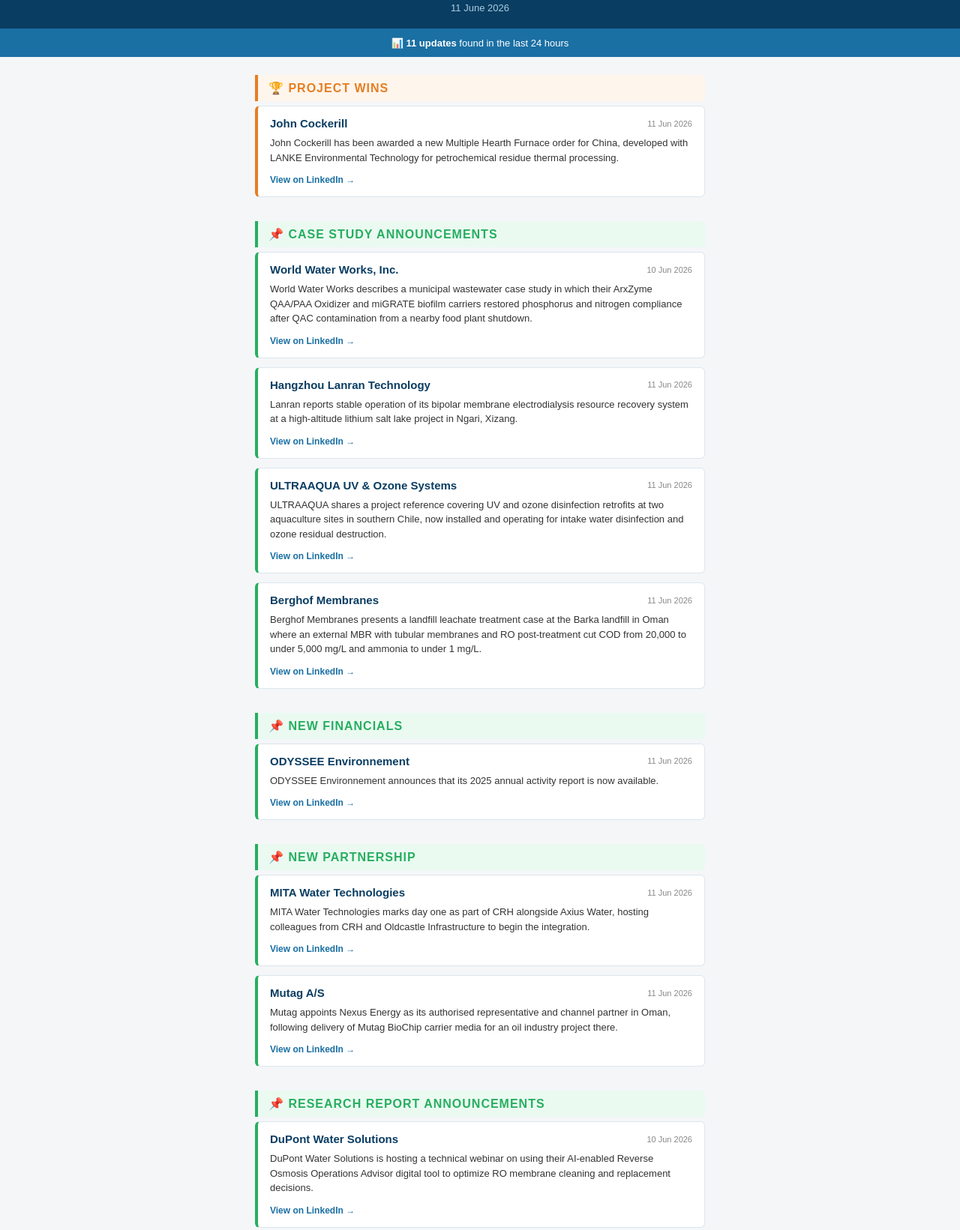
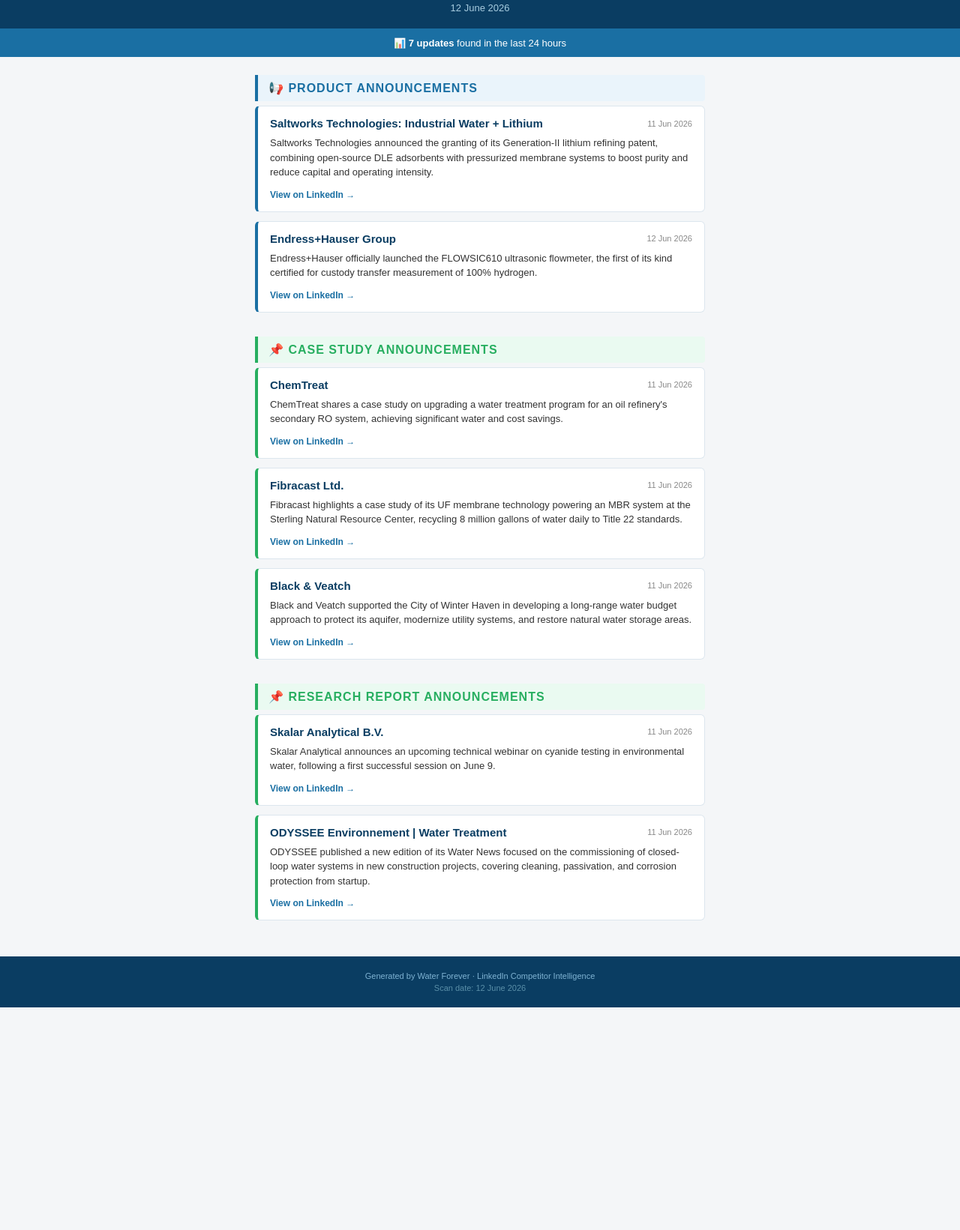
Before and after one commit to ourmaninparis-prog/v-linkedin-rss, a plain HTML site: page index.html in a window 1280 px wide. Shown: the part 87-1728 px from the top of the page at 75% size. After the commit the page ends 1431 px from the top, so only its background shows below. Drawn offline with Linux system fonts and the light colour scheme.

Commit message:
newsletter: 2026-06-12

```diff
--- a/index.html
+++ b/index.html
@@ -13,7 +13,7 @@
     <td align="center" bgcolor="#0a3d62" style="padding:32px 20px 20px; background-color:#0a3d62;">
       <div style="font-size:11px;color:#7fb3d3;letter-spacing:3px;font-variant:small-caps;text-transform:uppercase;margin-bottom:6px;">Water Forever</div>
       <div style="font-size:28px;font-weight:bold;color:#ffffff;letter-spacing:1px;">LinkedIn Competitor Feed</div>
-      <div style="font-size:13px;color:#a8cde0;margin-top:8px;">11 June 2026</div>
+      <div style="font-size:13px;color:#a8cde0;margin-top:8px;">12 June 2026</div>
     </td>
   </tr>
 </table>
@@ -22,7 +22,7 @@
 <table width="100%" cellpadding="0" cellspacing="0">
   <tr>
     <td align="center" bgcolor="#1a6fa3" style="padding:10px 20px; background-color:#1a6fa3;">
-      <span style="font-size:13px;color:#ffffff;">📊 <strong>11 updates</strong> found in the last 24 hours</span>
+      <span style="font-size:13px;color:#ffffff;">📊 <strong>7 updates</strong> found in the last 24 hours</span>
     </td>
   </tr>
 </table>
@@ -32,26 +32,44 @@
   <tr>
     <td style="padding:24px 20px;">
       <table width="600" cellpadding="0" cellspacing="0" align="center">
-        <tr data-type="heading" data-category="New project win">
+        <tr data-type="heading" data-category="New product">
   <td style="padding:0 0 6px 0;">
-    <div style="border-left:4px solid #e67e22;padding:8px 14px;background:#fef5ec;border-radius:0 4px 4px 0;">
-      <span style="font-size:16px;font-weight:bold;color:#e67e22;text-transform:uppercase;letter-spacing:1px;">🏆 Project Wins</span>
+    <div style="border-left:4px solid #1a6fa3;padding:8px 14px;background:#eaf4fb;border-radius:0 4px 4px 0;">
+      <span style="font-size:16px;font-weight:bold;color:#1a6fa3;text-transform:uppercase;letter-spacing:1px;">📢 Product Announcements</span>
     </div>
   </td>
 </tr>
-<tr data-type="article" data-category="New project win">
+<tr data-type="article" data-category="New product">
   <td style="padding:0 0 12px 0;">
-    <table width="100%" cellpadding="0" cellspacing="0" style="background:#ffffff;border-radius:6px;border:1px solid #dce6ee;border-left:4px solid #e67e22;">
+    <table width="100%" cellpadding="0" cellspacing="0" style="background:#ffffff;border-radius:6px;border:1px solid #dce6ee;border-left:4px solid #1a6fa3;">
       <tr>
         <td style="padding:14px 16px;">
           <table width="100%" cellpadding="0" cellspacing="0">
             <tr>
-              <td data-field="company" style="font-size:15px;font-weight:bold;color:#0a3d62;">John Cockerill</td>
+              <td data-field="company" style="font-size:15px;font-weight:bold;color:#0a3d62;">Saltworks Technologies: Industrial Water + Lithium</td>
               <td data-field="pub-date" align="right" style="font-size:11px;color:#888888;">11 Jun 2026</td>
             </tr>
           </table>
-          <p data-field="summary" style="margin:8px 0 10px;font-size:13px;color:#333333;line-height:1.5;">John Cockerill has been awarded a new Multiple Hearth Furnace order for China, developed with LANKE Environmental Technology for petrochemical residue thermal processing.</p>
-          <a data-field="link" href="https://www.linkedin.com/feed/update/urn:li:activity:7470731011836899328/" style="font-size:12px;color:#1a6fa3;text-decoration:none;font-weight:bold;">View on LinkedIn &#8594;</a>
+          <p data-field="summary" style="margin:8px 0 10px;font-size:13px;color:#333333;line-height:1.5;">Saltworks Technologies announced the granting of its Generation-II lithium refining patent, combining open-source DLE adsorbents with pressurized membrane systems to boost purity and reduce capital and operating intensity.</p>
+          <a data-field="link" href="https://www.linkedin.com/feed/update/urn:li:activity:7470878992427020289/" style="font-size:12px;color:#1a6fa3;text-decoration:none;font-weight:bold;">View on LinkedIn &#8594;</a>
+        </td>
+      </tr>
+    </table>
+  </td>
+</tr>
+<tr data-type="article" data-category="New product">
+  <td style="padding:0 0 12px 0;">
+    <table width="100%" cellpadding="0" cellspacing="0" style="background:#ffffff;border-radius:6px;border:1px solid #dce6ee;border-left:4px solid #1a6fa3;">
+      <tr>
+        <td style="padding:14px 16px;">
+          <table width="100%" cellpadding="0" cellspacing="0">
+            <tr>
+              <td data-field="company" style="font-size:15px;font-weight:bold;color:#0a3d62;">Endress+Hauser Group</td>
+              <td data-field="pub-date" align="right" style="font-size:11px;color:#888888;">12 Jun 2026</td>
+            </tr>
+          </table>
+          <p data-field="summary" style="margin:8px 0 10px;font-size:13px;color:#333333;line-height:1.5;">Endress+Hauser officially launched the FLOWSIC610 ultrasonic flowmeter, the first of its kind certified for custody transfer measurement of 100% hydrogen.</p>
+          <a data-field="link" href="https://www.linkedin.com/feed/update/urn:li:activity:7471073020980117504/" style="font-size:12px;color:#1a6fa3;text-decoration:none;font-weight:bold;">View on LinkedIn &#8594;</a>
         </td>
       </tr>
     </table>
@@ -72,12 +90,12 @@
         <td style="padding:14px 16px;">
           <table width="100%" cellpadding="0" cellspacing="0">
             <tr>
-              <td data-field="company" style="font-size:15px;font-weight:bold;color:#0a3d62;">World Water Works, Inc.</td>
-              <td data-field="pub-date" align="right" style="font-size:11px;color:#888888;">10 Jun 2026</td>
+              <td data-field="company" style="font-size:15px;font-weight:bold;color:#0a3d62;">ChemTreat</td>
+              <td data-field="pub-date" align="right" style="font-size:11px;color:#888888;">11 Jun 2026</td>
             </tr>
           </table>
-          <p data-field="summary" style="margin:8px 0 10px;font-size:13px;color:#333333;line-height:1.5;">World Water Works describes a municipal wastewater case study in which their ArxZyme QAA/PAA Oxidizer and miGRATE biofilm carriers restored phosphorus and nitrogen compliance after QAC contamination from a nearby food plant shutdown.</p>
-          <a data-field="link" href="https://www.linkedin.com/feed/update/urn:li:activity:7470537494858743809/" style="font-size:12px;color:#1a6fa3;text-decoration:none;font-weight:bold;">View on LinkedIn &#8594;</a>
+          <p data-field="summary" style="margin:8px 0 10px;font-size:13px;color:#333333;line-height:1.5;">ChemTreat shares a case study on upgrading a water treatment program for an oil refinery&#x27;s secondary RO system, achieving significant water and cost savings.</p>
+          <a data-field="link" href="https://www.linkedin.com/feed/update/urn:li:activity:7470854112373346305/" style="font-size:12px;color:#1a6fa3;text-decoration:none;font-weight:bold;">View on LinkedIn &#8594;</a>
         </td>
       </tr>
     </table>
@@ -90,12 +108,12 @@
         <td style="padding:14px 16px;">
           <table width="100%" cellpadding="0" cellspacing="0">
             <tr>
-              <td data-field="company" style="font-size:15px;font-weight:bold;color:#0a3d62;">Hangzhou Lanran Technology</td>
+              <td data-field="company" style="font-size:15px;font-weight:bold;color:#0a3d62;">Fibracast Ltd.</td>
               <td data-field="pub-date" align="right" style="font-size:11px;color:#888888;">11 Jun 2026</td>
             </tr>
           </table>
-          <p data-field="summary" style="margin:8px 0 10px;font-size:13px;color:#333333;line-height:1.5;">Lanran reports stable operation of its bipolar membrane electrodialysis resource recovery system at a high-altitude lithium salt lake project in Ngari, Xizang.</p>
-          <a data-field="link" href="https://www.linkedin.com/feed/update/urn:li:activity:7470662976233033728/" style="font-size:12px;color:#1a6fa3;text-decoration:none;font-weight:bold;">View on LinkedIn &#8594;</a>
+          <p data-field="summary" style="margin:8px 0 10px;font-size:13px;color:#333333;line-height:1.5;">Fibracast highlights a case study of its UF membrane technology powering an MBR system at the Sterling Natural Resource Center, recycling 8 million gallons of water daily to Title 22 standards.</p>
+          <a data-field="link" href="https://www.linkedin.com/feed/update/urn:li:activity:7470846912359841793/" style="font-size:12px;color:#1a6fa3;text-decoration:none;font-weight:bold;">View on LinkedIn &#8594;</a>
         </td>
       </tr>
     </table>
@@ -108,100 +126,12 @@
         <td style="padding:14px 16px;">
           <table width="100%" cellpadding="0" cellspacing="0">
             <tr>
-              <td data-field="company" style="font-size:15px;font-weight:bold;color:#0a3d62;">ULTRAAQUA UV &amp; Ozone Systems</td>
+              <td data-field="company" style="font-size:15px;font-weight:bold;color:#0a3d62;">Black &amp; Veatch</td>
               <td data-field="pub-date" align="right" style="font-size:11px;color:#888888;">11 Jun 2026</td>
             </tr>
           </table>
-          <p data-field="summary" style="margin:8px 0 10px;font-size:13px;color:#333333;line-height:1.5;">ULTRAAQUA shares a project reference covering UV and ozone disinfection retrofits at two aquaculture sites in southern Chile, now installed and operating for intake water disinfection and ozone residual destruction.</p>
-          <a data-field="link" href="https://www.linkedin.com/feed/update/urn:li:activity:7470779819555901440/" style="font-size:12px;color:#1a6fa3;text-decoration:none;font-weight:bold;">View on LinkedIn &#8594;</a>
-        </td>
-      </tr>
-    </table>
-  </td>
-</tr>
-<tr data-type="article" data-category="Case study announcements">
-  <td style="padding:0 0 12px 0;">
-    <table width="100%" cellpadding="0" cellspacing="0" style="background:#ffffff;border-radius:6px;border:1px solid #dce6ee;border-left:4px solid #27ae60;">
-      <tr>
-        <td style="padding:14px 16px;">
-          <table width="100%" cellpadding="0" cellspacing="0">
-            <tr>
-              <td data-field="company" style="font-size:15px;font-weight:bold;color:#0a3d62;">Berghof Membranes</td>
-              <td data-field="pub-date" align="right" style="font-size:11px;color:#888888;">11 Jun 2026</td>
-            </tr>
-          </table>
-          <p data-field="summary" style="margin:8px 0 10px;font-size:13px;color:#333333;line-height:1.5;">Berghof Membranes presents a landfill leachate treatment case at the Barka landfill in Oman where an external MBR with tubular membranes and RO post-treatment cut COD from 20,000 to under 5,000 mg/L and ammonia to under 1 mg/L.</p>
-          <a data-field="link" href="https://www.linkedin.com/feed/update/urn:li:activity:7470773086997422081/" style="font-size:12px;color:#1a6fa3;text-decoration:none;font-weight:bold;">View on LinkedIn &#8594;</a>
-        </td>
-      </tr>
-    </table>
-  </td>
-</tr>
-<tr data-type="spacer"><td style="padding:0 0 20px 0;"></td></tr>
-<tr data-type="heading" data-category="New financials">
-  <td style="padding:0 0 6px 0;">
-    <div style="border-left:4px solid #27ae60;padding:8px 14px;background:#eafaf1;border-radius:0 4px 4px 0;">
-      <span style="font-size:16px;font-weight:bold;color:#27ae60;text-transform:uppercase;letter-spacing:1px;">📌 New financials</span>
-    </div>
-  </td>
-</tr>
-<tr data-type="article" data-category="New financials">
-  <td style="padding:0 0 12px 0;">
-    <table width="100%" cellpadding="0" cellspacing="0" style="background:#ffffff;border-radius:6px;border:1px solid #dce6ee;border-left:4px solid #27ae60;">
-      <tr>
-        <td style="padding:14px 16px;">
-          <table width="100%" cellpadding="0" cellspacing="0">
-            <tr>
-              <td data-field="company" style="font-size:15px;font-weight:bold;color:#0a3d62;">ODYSSEE Environnement</td>
-              <td data-field="pub-date" align="right" style="font-size:11px;color:#888888;">11 Jun 2026</td>
-            </tr>
-          </table>
-          <p data-field="summary" style="margin:8px 0 10px;font-size:13px;color:#333333;line-height:1.5;">ODYSSEE Environnement announces that its 2025 annual activity report is now available.</p>
-          <a data-field="link" href="https://www.linkedin.com/feed/update/urn:li:ugcPost:7470459316987211776/" style="font-size:12px;color:#1a6fa3;text-decoration:none;font-weight:bold;">View on LinkedIn &#8594;</a>
-        </td>
-      </tr>
-    </table>
-  </td>
-</tr>
-<tr data-type="spacer"><td style="padding:0 0 20px 0;"></td></tr>
-<tr data-type="heading" data-category="New partnership">
-  <td style="padding:0 0 6px 0;">
-    <div style="border-left:4px solid #27ae60;padding:8px 14px;background:#eafaf1;border-radius:0 4px 4px 0;">
-      <span style="font-size:16px;font-weight:bold;color:#27ae60;text-transform:uppercase;letter-spacing:1px;">📌 New partnership</span>
-    </div>
-  </td>
-</tr>
-<tr data-type="article" data-category="New partnership">
-  <td style="padding:0 0 12px 0;">
-    <table width="100%" cellpadding="0" cellspacing="0" style="background:#ffffff;border-radius:6px;border:1px solid #dce6ee;border-left:4px solid #27ae60;">
-      <tr>
-        <td style="padding:14px 16px;">
-          <table width="100%" cellpadding="0" cellspacing="0">
-            <tr>
-              <td data-field="company" style="font-size:15px;font-weight:bold;color:#0a3d62;">MITA Water Technologies</td>
-              <td data-field="pub-date" align="right" style="font-size:11px;color:#888888;">11 Jun 2026</td>
-            </tr>
-          </table>
-          <p data-field="summary" style="margin:8px 0 10px;font-size:13px;color:#333333;line-height:1.5;">MITA Water Technologies marks day one as part of CRH alongside Axius Water, hosting colleagues from CRH and Oldcastle Infrastructure to begin the integration.</p>
-          <a data-field="link" href="https://www.linkedin.com/feed/update/urn:li:activity:7470756121818034176/" style="font-size:12px;color:#1a6fa3;text-decoration:none;font-weight:bold;">View on LinkedIn &#8594;</a>
-        </td>
-      </tr>
-    </table>
-  </td>
-</tr>
-<tr data-type="article" data-category="New partnership">
-  <td style="padding:0 0 12px 0;">
-    <table width="100%" cellpadding="0" cellspacing="0" style="background:#ffffff;border-radius:6px;border:1px solid #dce6ee;border-left:4px solid #27ae60;">
-      <tr>
-        <td style="padding:14px 16px;">
-          <table width="100%" cellpadding="0" cellspacing="0">
-            <tr>
-              <td data-field="company" style="font-size:15px;font-weight:bold;color:#0a3d62;">Mutag A/S</td>
-              <td data-field="pub-date" align="right" style="font-size:11px;color:#888888;">11 Jun 2026</td>
-            </tr>
-          </table>
-          <p data-field="summary" style="margin:8px 0 10px;font-size:13px;color:#333333;line-height:1.5;">Mutag appoints Nexus Energy as its authorised representative and channel partner in Oman, following delivery of Mutag BioChip carrier media for an oil industry project there.</p>
-          <a data-field="link" href="https://www.linkedin.com/feed/update/urn:li:activity:7470745084406243328/" style="font-size:12px;color:#1a6fa3;text-decoration:none;font-weight:bold;">View on LinkedIn &#8594;</a>
+          <p data-field="summary" style="margin:8px 0 10px;font-size:13px;color:#333333;line-height:1.5;">Black and Veatch supported the City of Winter Haven in developing a long-range water budget approach to protect its aquifer, modernize utility systems, and restore natural water storage areas.</p>
+          <a data-field="link" href="https://www.linkedin.com/feed/update/urn:li:activity:7470916017842655232/" style="font-size:12px;color:#1a6fa3;text-decoration:none;font-weight:bold;">View on LinkedIn &#8594;</a>
         </td>
       </tr>
     </table>
@@ -222,30 +152,12 @@
         <td style="padding:14px 16px;">
           <table width="100%" cellpadding="0" cellspacing="0">
             <tr>
-              <td data-field="company" style="font-size:15px;font-weight:bold;color:#0a3d62;">DuPont Water Solutions</td>
-              <td data-field="pub-date" align="right" style="font-size:11px;color:#888888;">10 Jun 2026</td>
-            </tr>
-          </table>
-          <p data-field="summary" style="margin:8px 0 10px;font-size:13px;color:#333333;line-height:1.5;">DuPont Water Solutions is hosting a technical webinar on using their AI-enabled Reverse Osmosis Operations Advisor digital tool to optimize RO membrane cleaning and replacement decisions.</p>
-          <a data-field="link" href="https://www.linkedin.com/feed/update/urn:li:activity:7470480648915496961/" style="font-size:12px;color:#1a6fa3;text-decoration:none;font-weight:bold;">View on LinkedIn &#8594;</a>
-        </td>
-      </tr>
-    </table>
-  </td>
-</tr>
-<tr data-type="article" data-category="Research report announcements">
-  <td style="padding:0 0 12px 0;">
-    <table width="100%" cellpadding="0" cellspacing="0" style="background:#ffffff;border-radius:6px;border:1px solid #dce6ee;border-left:4px solid #27ae60;">
-      <tr>
-        <td style="padding:14px 16px;">
-          <table width="100%" cellpadding="0" cellspacing="0">
-            <tr>
-              <td data-field="company" style="font-size:15px;font-weight:bold;color:#0a3d62;">Hach</td>
+              <td data-field="company" style="font-size:15px;font-weight:bold;color:#0a3d62;">Skalar Analytical B.V.</td>
               <td data-field="pub-date" align="right" style="font-size:11px;color:#888888;">11 Jun 2026</td>
             </tr>
           </table>
-          <p data-field="summary" style="margin:8px 0 10px;font-size:13px;color:#333333;line-height:1.5;">Hach is hosting a free live EMEA webinar on mastering accuracy in drinking water disinfection and precise chlorine measurement, scheduled for 25 June 2026.</p>
-          <a data-field="link" href="https://www.linkedin.com/feed/update/urn:li:activity:7470734118058868736/" style="font-size:12px;color:#1a6fa3;text-decoration:none;font-weight:bold;">View on LinkedIn &#8594;</a>
+          <p data-field="summary" style="margin:8px 0 10px;font-size:13px;color:#333333;line-height:1.5;">Skalar Analytical announces an upcoming technical webinar on cyanide testing in environmental water, following a first successful session on June 9.</p>
+          <a data-field="link" href="https://www.linkedin.com/feed/update/urn:li:activity:7470852434358185984/" style="font-size:12px;color:#1a6fa3;text-decoration:none;font-weight:bold;">View on LinkedIn &#8594;</a>
         </td>
       </tr>
     </table>
@@ -258,12 +170,12 @@
         <td style="padding:14px 16px;">
           <table width="100%" cellpadding="0" cellspacing="0">
             <tr>
-              <td data-field="company" style="font-size:15px;font-weight:bold;color:#0a3d62;">Endress+Hauser Group</td>
+              <td data-field="company" style="font-size:15px;font-weight:bold;color:#0a3d62;">ODYSSEE Environnement | Water Treatment</td>
               <td data-field="pub-date" align="right" style="font-size:11px;color:#888888;">11 Jun 2026</td>
             </tr>
           </table>
-          <p data-field="summary" style="margin:8px 0 10px;font-size:13px;color:#333333;line-height:1.5;">Endress+Hauser opens free sign-ups for an online technical session on 30 June covering modern Modbus integration with Ethernet-APL and SPE.</p>
-          <a data-field="link" href="https://www.linkedin.com/feed/update/urn:li:activity:7470754982590496768/" style="font-size:12px;color:#1a6fa3;text-decoration:none;font-weight:bold;">View on LinkedIn &#8594;</a>
+          <p data-field="summary" style="margin:8px 0 10px;font-size:13px;color:#333333;line-height:1.5;">ODYSSEE published a new edition of its Water News focused on the commissioning of closed-loop water systems in new construction projects, covering cleaning, passivation, and corrosion protection from startup.</p>
+          <a data-field="link" href="https://www.linkedin.com/feed/update/urn:li:activity:7470895280574427137/" style="font-size:12px;color:#1a6fa3;text-decoration:none;font-weight:bold;">View on LinkedIn &#8594;</a>
         </td>
       </tr>
     </table>
@@ -279,7 +191,7 @@
   <tr>
     <td align="center" bgcolor="#0a3d62" style="padding:20px; background-color:#0a3d62;">
       <div style="font-size:11px;color:#7fb3d3;">Generated by Water Forever · LinkedIn Competitor Intelligence</div>
-      <div style="font-size:11px;color:#5a8fa8;margin-top:4px;">Scan date: 11 June 2026</div>
+      <div style="font-size:11px;color:#5a8fa8;margin-top:4px;">Scan date: 12 June 2026</div>
     </td>
   </tr>
 </table>
```
